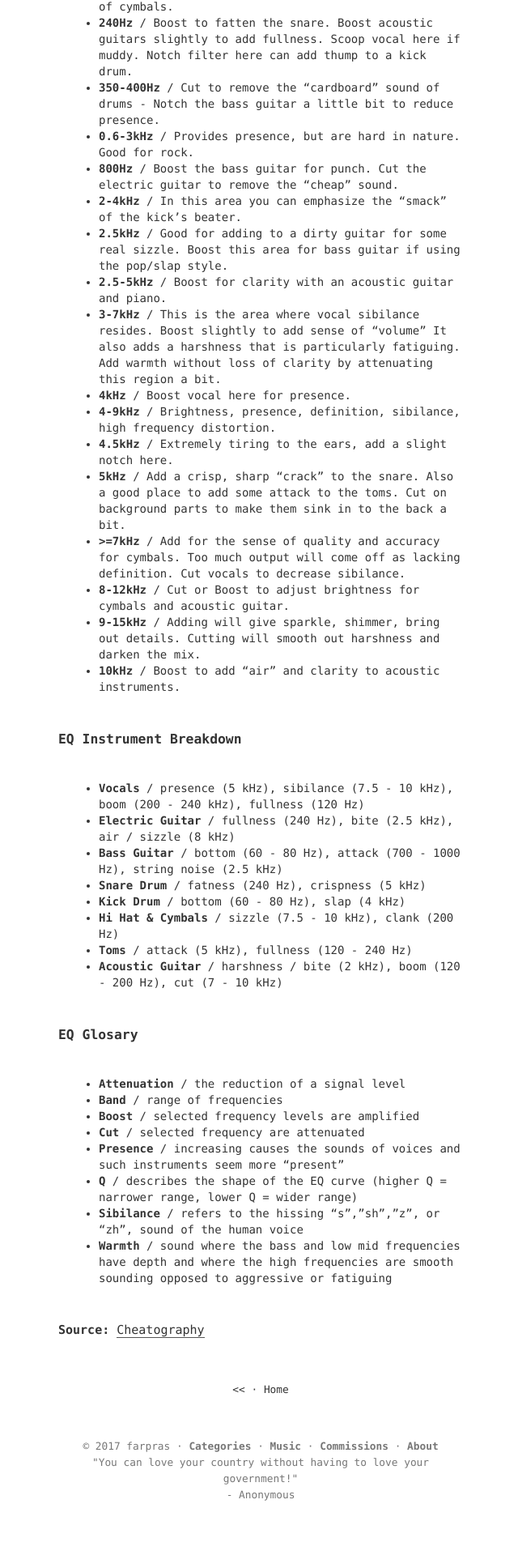
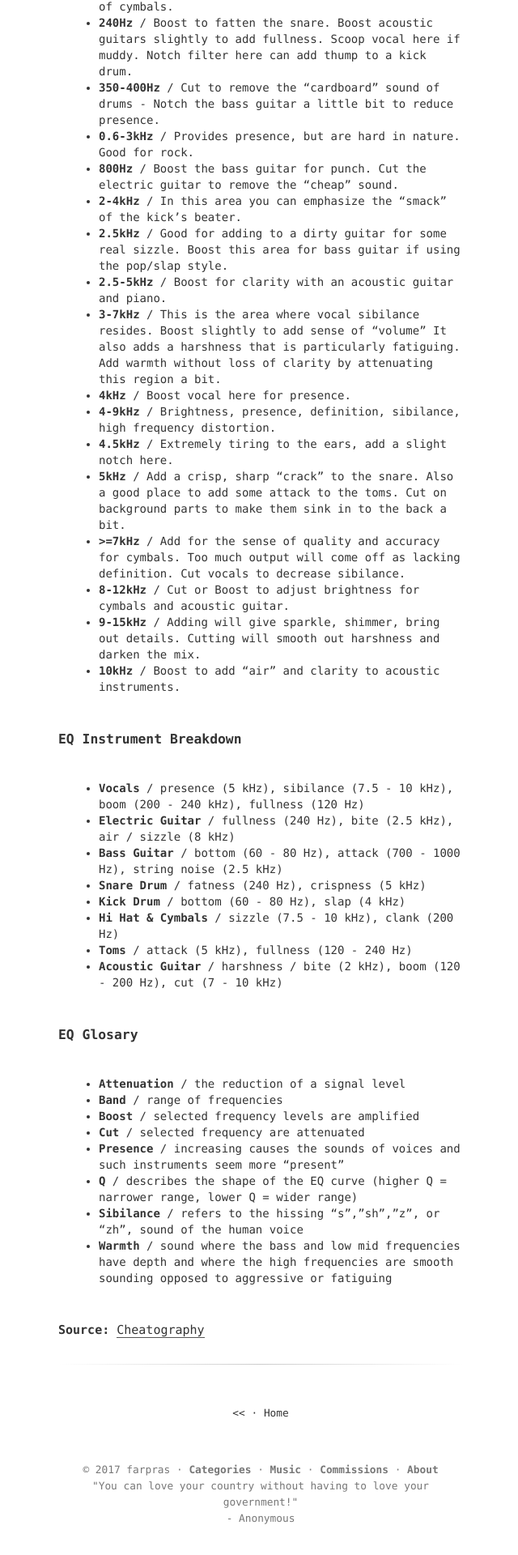
Before and after one commit to farpras/blog, a Jekyll site: the page built from _posts/2017-04-18-eq-tips-cheat-sheet.md, in a window 1280 px wide. Shown: the part 918-2838 px from the top of the page at 81% size, without its empty margins (318-958 px from the left). Built offline with Jekyll 4.4.1, drawn with Linux system fonts in a browser that asks for light colours; comment, search, counter and statistics services are not loaded; before the commit the page ends 2809 px from its top, so only the background shows below that.

Commit message:
Added divider

```diff
--- a/_layouts/post.html
+++ b/_layouts/post.html
@@ -23,6 +23,8 @@ comments: true
 	<div class="divider"></div>
 
 	{{ content }}
+
+  <div class="divider"></div>
 
 <!-- ############ Disqus Comments ############ -->
 
```
